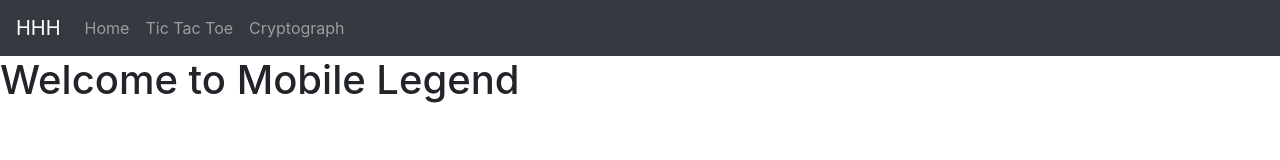
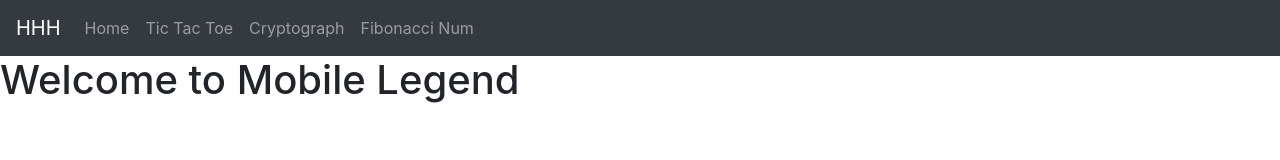
Before and after one commit to saifoelloh/game-creation, a React (Create React App) app: page / in a window 1280 px wide. Shown: the top 160 px of the page. Built offline with nearby package versions, Linux system fonts and the light colour scheme.

Commit message:
add fibonacci into available route

```diff
--- a/src/App.jsx
+++ b/src/App.jsx
@@ -10,8 +10,9 @@ import {
   NavbarToggler,
 } from 'reactstrap'
 
+import Cryptograph from './pages/cryptography/index'
 import TicTacToe from './pages/tic-tac-toe/index'
-import Cryptograph from './pages/cryptography/index'
+import Fibonacci from './pages/fibonacci/index.jsx'
 
 const Header = () => {
   const [isOpen, setIsOpen] = useState(false)
@@ -27,6 +28,10 @@ const Header = () => {
     {
       title: 'cryptograph',
       url: '/cryptograph',
+    },
+    {
+      title: 'fibonacci num',
+      url: '/fibonacci',
     },
   ]
 
@@ -63,6 +68,7 @@ const App = () => {
         <Route path="/" component={Home} exact />
         <Route path="/tic-tac-toe" component={TicTacToe} />
         <Route path="/cryptograph" component={Cryptograph} />
+        <Route path="/fibonacci" component={Fibonacci} />
       </Switch>
     </BrowserRouter>
   )
```
